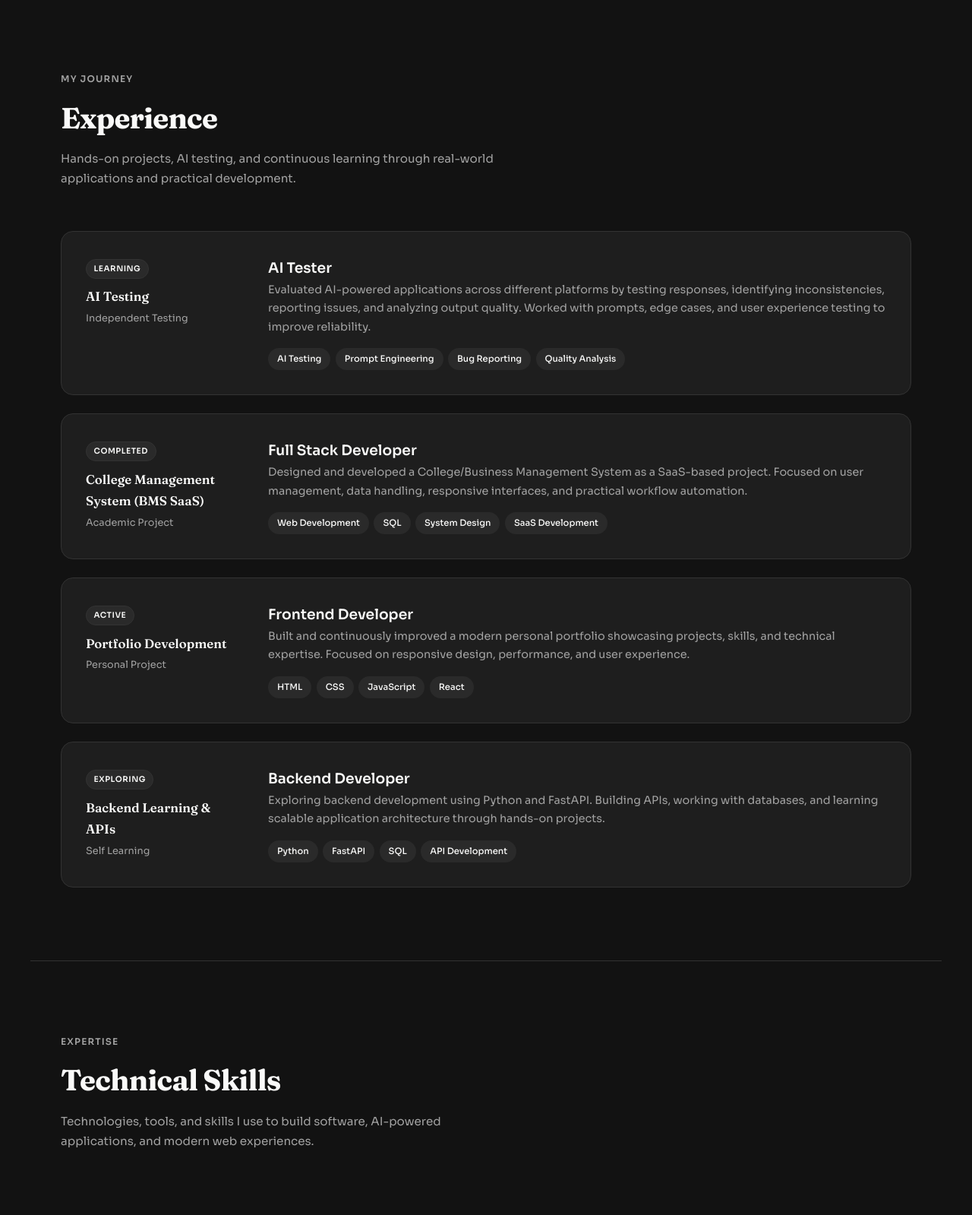
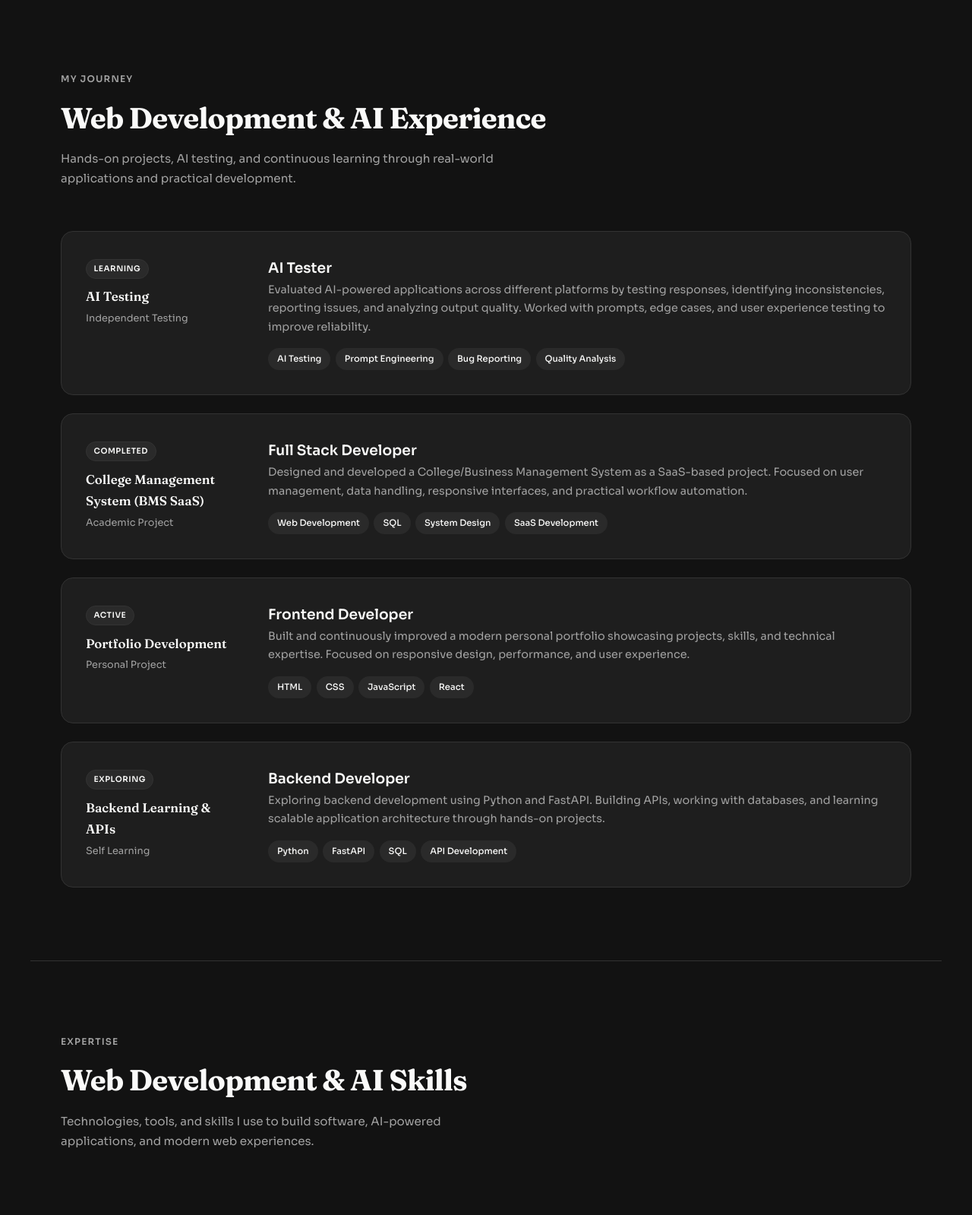
Before and after one commit to Tejasdevs/portfolio, a plain HTML site: page index.html in a window 1280 px wide. Shown: the part 2620-4219 px from the top of the page at 76% size. Drawn offline with Linux system fonts and the light colour scheme.

Commit message:
optimized section headings for SEO

```diff
--- a/index.html
+++ b/index.html
@@ -153,7 +153,7 @@
     <div class="section-header">
         <div>
             <p class="section-label">My Journey</p>
-            <h2 class="section-title">Experience</h2>
+            <h2 class="section-title">Web Development & AI Experience</h2>
             <p class="section-headline">Hands-on projects, AI testing, and continuous learning through real-world applications and practical development.</p>
         </div>
     </div>
@@ -233,7 +233,7 @@
     <div class="section-header">
         <div>
             <p class="section-label">Expertise</p>
-            <h2 class="section-title">Technical Skills</h2>
+            <h2 class="section-title">Web Development & AI Skills</h2>
             <p class="section-headline">Technologies, tools, and skills I use to build software, AI-powered applications, and modern web experiences.</p>
         </div>
     </div>
```
